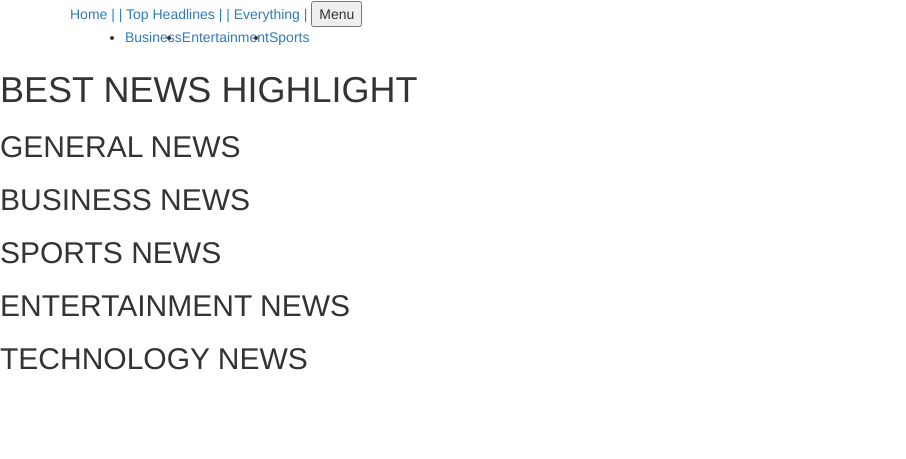
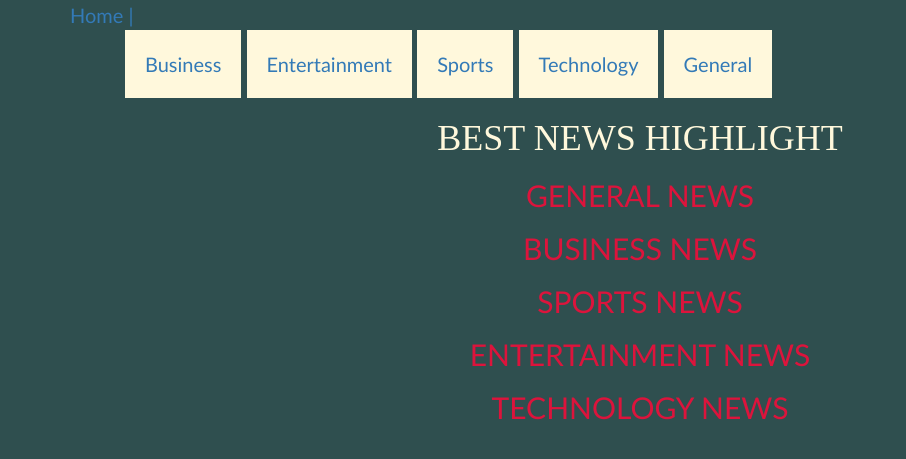
Before and after one commit to AshleyAlpha/news, a Flask app: template app/templates/index.html in a window 1280 px wide. Shown: the top 459 px of the page, without its empty margins (0-906 px from the left). Run offline with Flask 2, Linux system fonts and the light colour scheme; the template is opened without the code that fills it, so the values that code supplies are empty; parts of the project's set-up code (start-up, migrations or seed data) failed here and were passed over; some libraries are stand-ins or nearby versions.

Commit message:
added styles properties in index css

```diff
--- /dev/null
+++ b/app/static/css/index.css
@@ -0,0 +1,36 @@
+
+body{
+    background-color: darkslategray;
+    color:snow;
+    font-family: calibri;
+    font-size: 20px;
+}
+h1{
+    text-align: center;
+    color: cornsilk;
+    font-family: 'Times New Roman', Times, serif;
+}
+h2{
+    text-align: center;
+    color:crimson
+}
+#nn{
+    color:crimson;
+    font-size: 17px;
+}
+#navs{
+    display: inline-block;
+    text-align: left;
+    text-decoration: none;
+}
+#navs > li{
+    list-style-type: none;
+    display: inline-block;
+    padding: 20px;
+    color: darkslategray;
+    background-color: cornsilk;
+    text-align: left;
+}
+#navs > li:a{
+    text-decoration: none;
+}
--- a/app/templates/index.html
+++ b/app/templates/index.html
@@ -21,30 +21,38 @@
 
 <body>
     {% block content %}
+
     <h1>BEST NEWS HIGHLIGHT</h1>
+    <div id="general">
         <h2>GENERAL NEWS</h2>
         <ul>
             {{ macro.displaySourceList(general)}}
         </ul>
-
+    </div>
+    <div id="business">
         <h2>BUSINESS NEWS</h2>
         <ul>
             {{ macro.displaySourceList(business)}}
         </ul>
-
+    </div>
+    <div id="sports">
         <h2>SPORTS NEWS</h2>
         <ul>
             {{ macro.displaySourceList(sports)}}
         </ul>
-
+    </div>
+    <div id="entertainment">
         <h2>ENTERTAINMENT NEWS</h2>
         <ul>
             {{ macro.displaySourceList(entertainment)}}
         </ul>
+    </div>
+    <div id="technology">
         <h2>TECHNOLOGY NEWS</h2>
         <ul>
             {{ macro.displaySourceList(technology)}}
         </ul>
+    </div>
     {% endblock %}
 </body>
 
--- a/app/templates/macros.html
+++ b/app/templates/macros.html
@@ -9,7 +9,7 @@
         <div class="col-md-7 source-details">
             <p> {{source.description|truncate(150)}}
                 <br>
-                <a href="/article/{{source.id}}">Read Articles</a>
+                <a id="nn" href="/article/{{source.id}}">Read Articles</a>
             </p>
         </div>
     </div>
--- a/app/templates/navbar.html
+++ b/app/templates/navbar.html
@@ -1,15 +1,16 @@
 <nav class="navbar navbar-expand-lg navbar-light fixed-top" id="navMain">
     <div class="container">
         <a class="smooth-scroll" href="/#top">Home |</a>
-        <a class="smooth-scroll" href="/topheadlines&40">| Top Headlines |</a>
-        <a class="smooth-scroll" href="/everything&40">| Everything |</a>
-        <button class="navbar-toggler navbar-toggler-right" type="button" data-toggle="collapse"
+        <!-- <a class="smooth-scroll" href="/topheadlines&40">| Top Headlines |</a>
+        <a class="smooth-scroll" href="/everything&40">| Everything |</a> -->
+        <!-- <button class="navbar-toggler navbar-toggler-right" type="button" data-toggle="collapse"
             data-target="#navbarResponsive" aria-controls="navbarResponsive" aria-expanded="false"
             aria-label="Toggle navigation">Menu
             <i class="fa fa-bars"></i>
-        </button>
+        </button> -->
         <div class="collapse navbar-collapse" id="navbarResponsive">
             <ul class="navbar-nav ml-auto">
+                <div id="navs">
                     <li class="nav-item">
                         <a class="nav-link smooth-scroll" href="/#business">Business</a>
                     </li>
@@ -19,6 +20,13 @@
                     <li class="nav-item">
                         <a class="nav-link smooth-scroll" href="/#sports">Sports</a>
                     </li>
+                    <li class="nav-item">
+                        <a class="nav-link smooth-scroll" href="/#technology">Technology</a>
+                    </li>
+                    <li class="nav-item">
+                        <a class="nav-link smooth-scroll" href="/#general">General</a>
+                    </li>
+                </div>
             </ul>
         </div>
     </div>
```
Also changed, not shown: app/templates/article.html (+6 -2 lines). Lines whose indentation alone changed are shown as unchanged.
